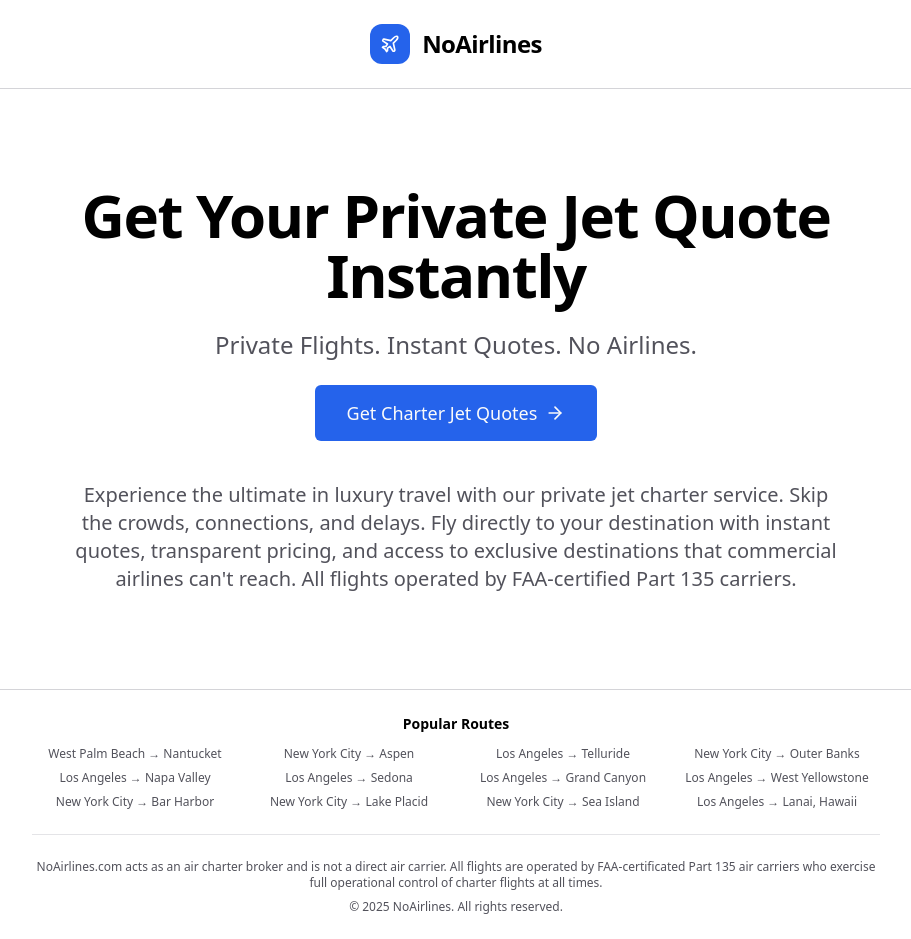
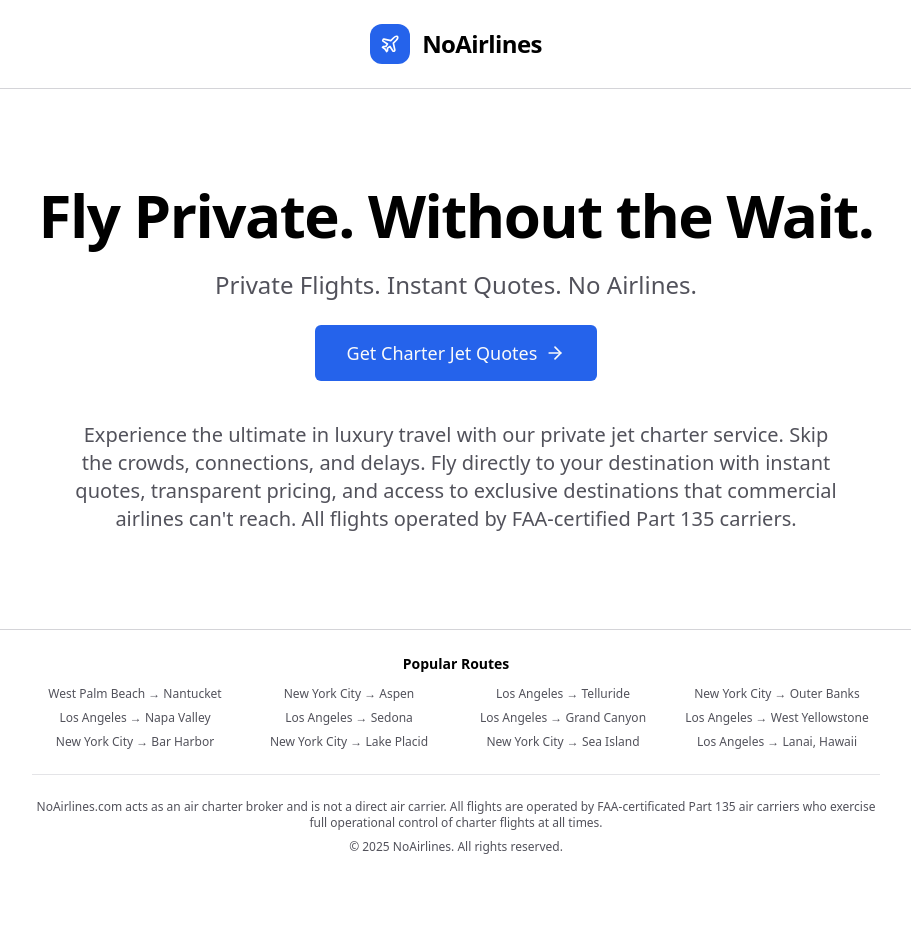
Before and after one commit to applierjobs-source/noairlines-website, a React (Vite) app: page / in a window 1280 px wide. Shown: the whole page, without its empty margins (184-1095 px from the left). After the commit the page ends 879 px from the top, so only its background shows below. Built offline with nearby package versions, Linux system fonts and the light colour scheme.

Commit message:
Change homepage header to 'Fly Private. Without the Wait.'

```diff
--- a/src/App.tsx
+++ b/src/App.tsx
@@ -705,7 +705,7 @@ function NoAirlinesBooking() {
               {/* Hero Section */}
               <div className="text-center space-y-4 md:space-y-6 px-4">
                 <h1 className="text-4xl sm:text-5xl md:text-5xl lg:text-6xl font-bold tracking-tight leading-tight">
-                  Get Your Private Jet Quote Instantly
+                  Fly Private. Without the Wait.
                 </h1>
                 <p className="text-base sm:text-lg md:text-xl lg:text-2xl text-zinc-600 font-medium px-2">
                   Private Flights. Instant Quotes. No Airlines.
```
